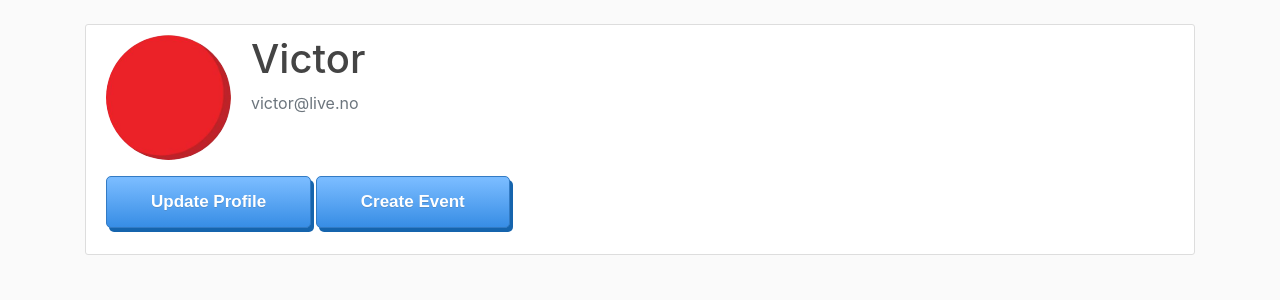
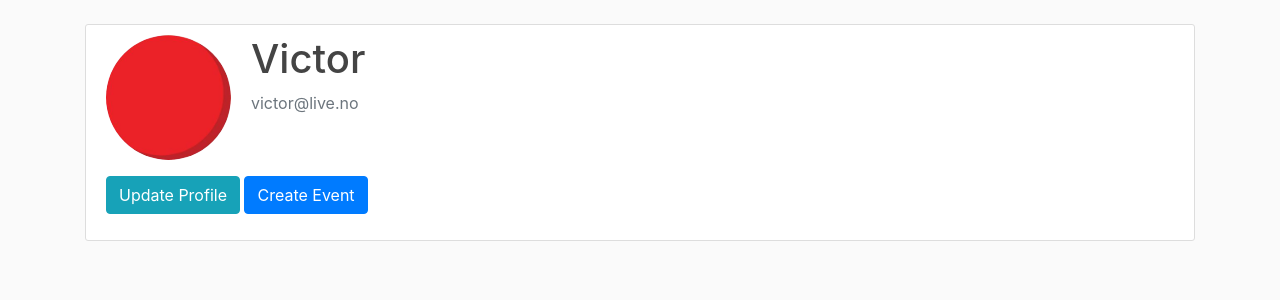
Before and after one commit to vicjor/TDT4140-Eventify, a Django app: page /profile/ in a window 1280 px wide. Shown: the part 56-356 px from the top of the page. Run offline with Django 3.2, Linux system fonts and the light colour scheme; the first user in the database is signed in; data comes from the database, SQL or seed files in the repository; some libraries are stand-ins or nearby versions.

Commit message:
Endret knapper på profile

```diff
--- a/eventify/users/templates/users/profile.html
+++ b/eventify/users/templates/users/profile.html
@@ -13,11 +13,11 @@
         {% csrf_token %}
 
         <div class="form-group">
-            <a class="myButton" href="{% url 'edit-profile' %}">Update Profile</a>
+            <a class="btn btn-info" href="{% url 'edit-profile' %}">Update Profile</a>
 
             <!--Fjerner create event knapp dersom man ikke er admin eller staff-->
             {% if user.is_staff or user.is_admin %}
-                <a class="myButton" href="{% url 'create-event' %}">Create Event</a>
+                <a class="btn btn-primary" href="{% url 'create-event' %}">Create Event</a>
             {% endif %}
         </div>
     </form>
```
